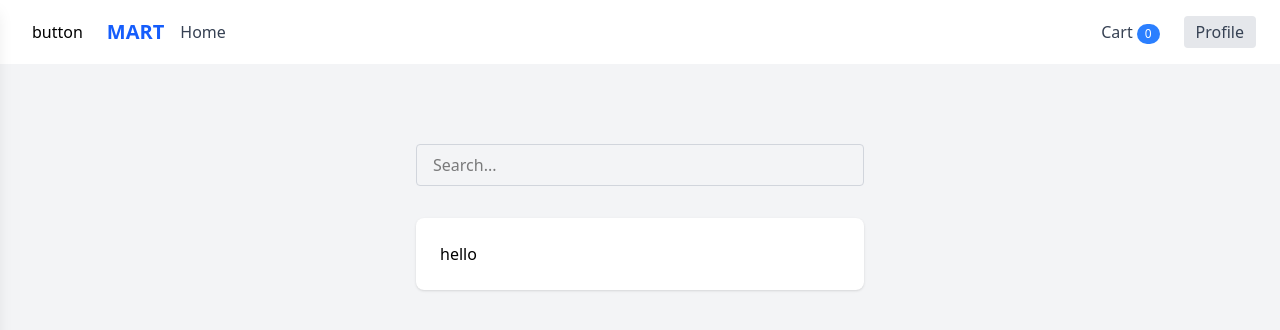
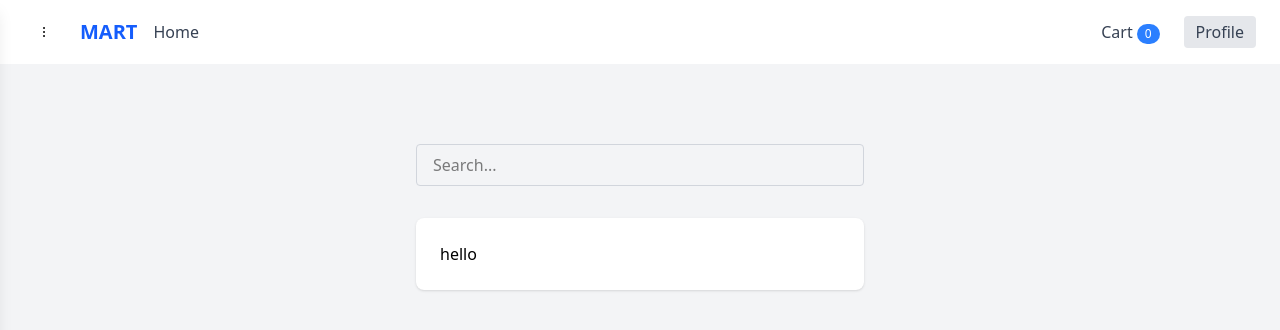
Before and after one commit to piyush-gif/Mart, a React (Vite) app in the folder client/: page / in a window 1280 px wide. Shown: the top 330 px of the page. Built offline with nearby package versions, Linux system fonts and the light colour scheme.

Commit message:
svg button

```diff
--- a/client/src/components/NavBar.jsx
+++ b/client/src/components/NavBar.jsx
@@ -26,7 +26,9 @@ const NavBar = ({ toggleSideBar }) => {
           className="p-2 rounded hover:bg-gray-200 transition"
           aria-label="Open sidebar"
         >
-          button
+          <svg width="24" height="24" viewBox="0 0 24 24" fill="none">
+            <path stroke="currentColor" strokeLinecap="round" strokeLinejoin="round" strokeWidth="2" d="M12.005 11.995v.01m0-4.01v.01m0 7.99v.01"/>
+          </svg>
         </button>
         <span className="text-xl font-bold text-blue-600">MART</span>
         <Link to="/" className="text-gray-700 hover:text-blue-600 transition">
```
Also changed, not shown: client/src/svg/more-menu-vertical-line-svgrepo-com.svg (added).
